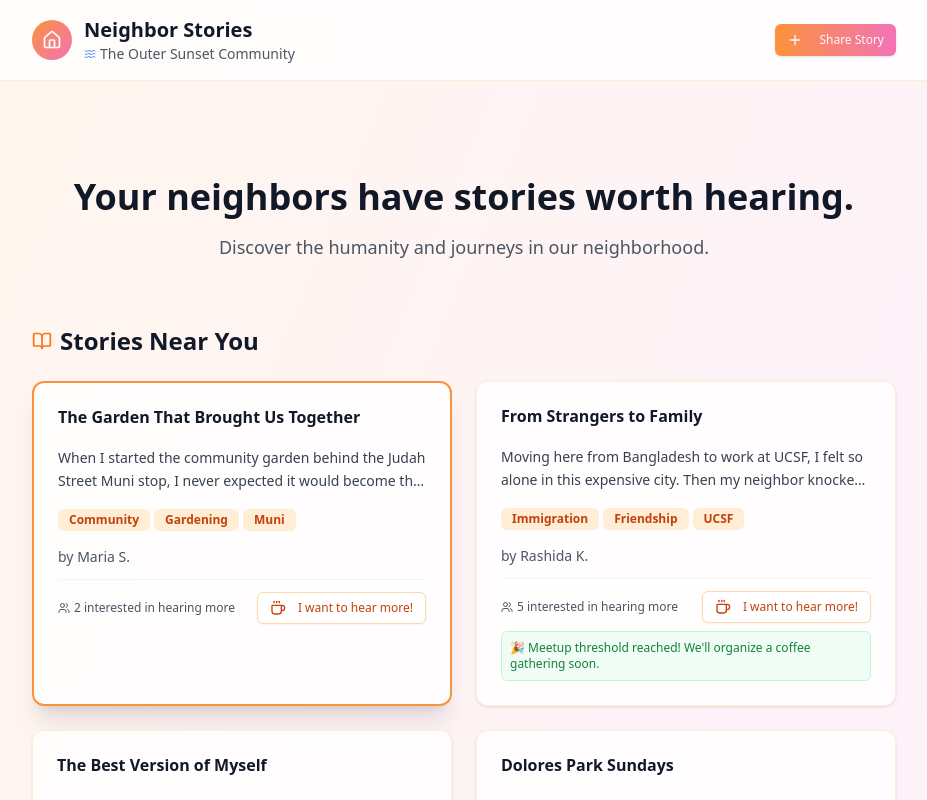
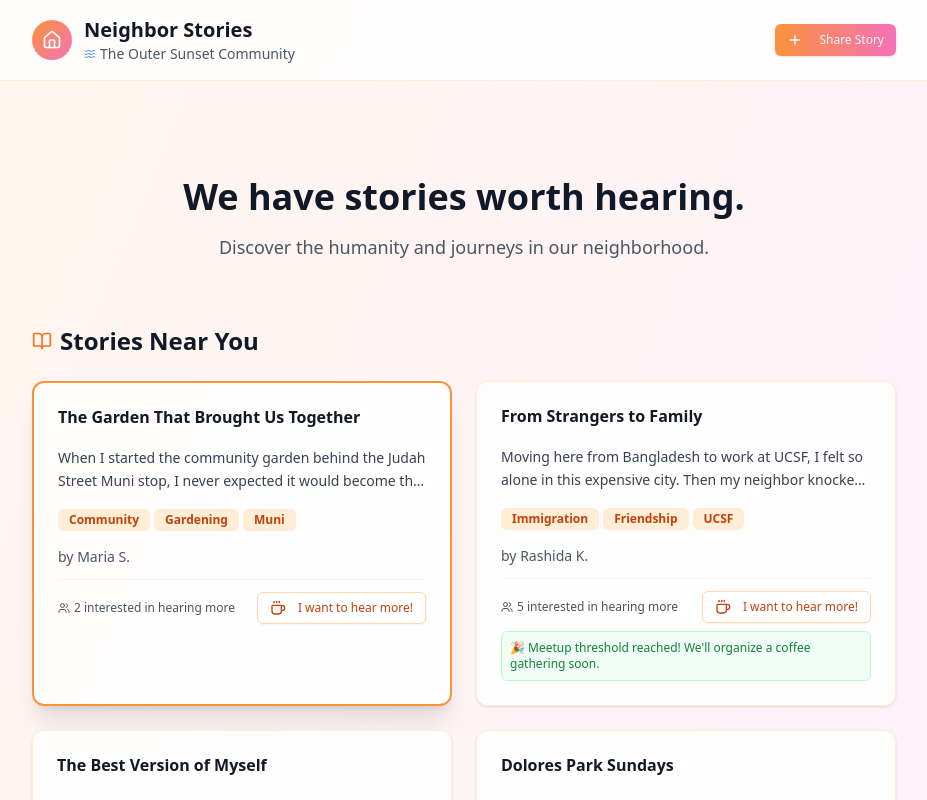
Before and after one commit to joshnesbit/neighbor-stories, a Next.js app: page / in a window 1280 px wide. Shown: the top 800 px of the page, without its empty margins (176-1103 px from the left). Built offline with nearby package versions, Linux system fonts and the light colour scheme.

Commit message:
[dyad] Updated the main heading text. - wrote 1 file(s)

```diff
--- a/src/app/page.tsx
+++ b/src/app/page.tsx
@@ -95,7 +95,7 @@ export default function Home() {
         {/* Mobile-optimized welcome message */}
         <div className="text-center my-10 sm:my-16">
           <h2 className="text-3xl sm:text-4xl font-bold text-gray-900 mb-3 sm:mb-4 leading-tight">
-            Your neighbors have stories worth hearing.
+            We have stories worth hearing.
           </h2>
           <p className="text-base sm:text-lg text-gray-600 max-w-2xl mx-auto leading-relaxed">
             Discover the humanity and journeys in our neighborhood.
```
